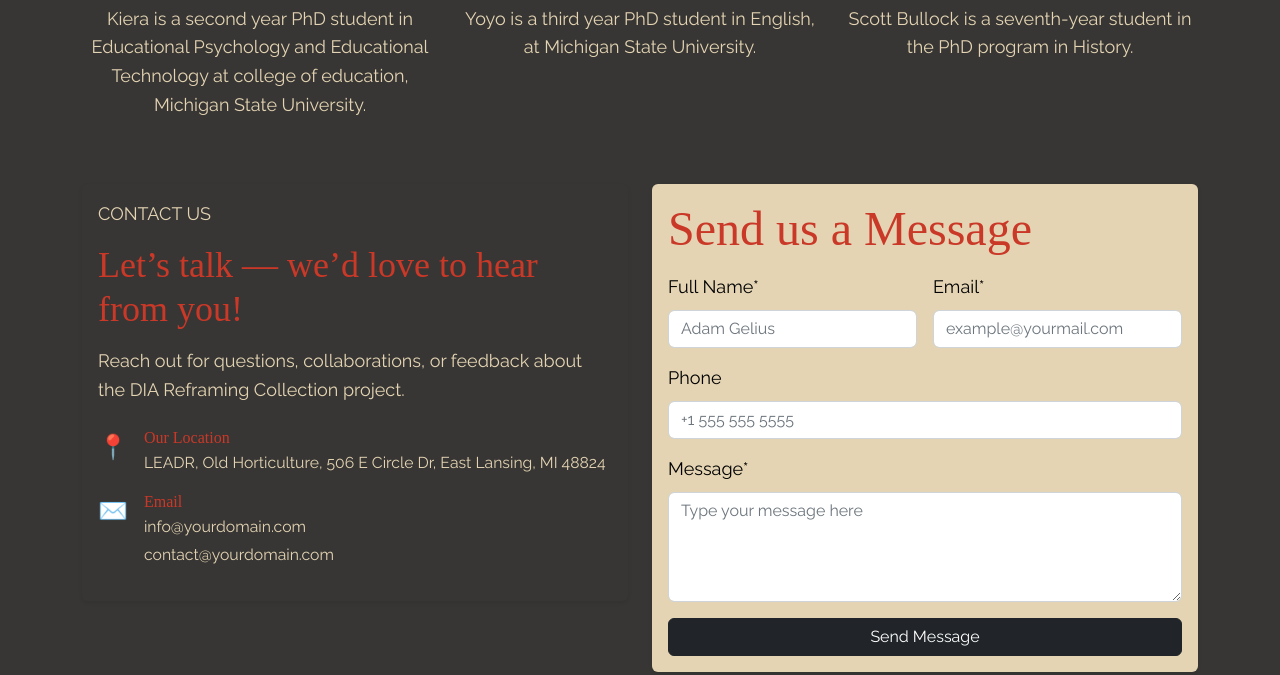
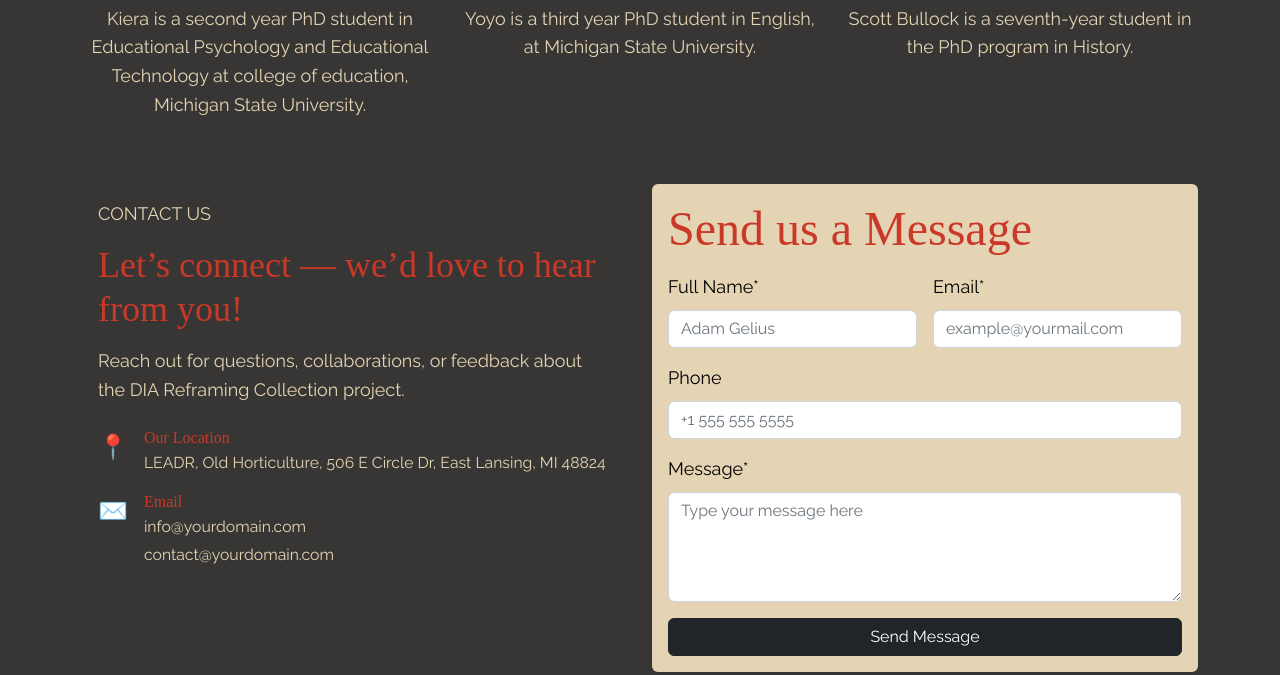
Before and after one commit to kierazhou/DIA-reframing-collection, a plain HTML site: page pages/team.html in a window 1280 px wide. Shown: the part 334-1009 px from the top of the page. Drawn offline with nearby package versions, Linux system fonts and the light colour scheme; a web font is replaced by a local one.

Commit message:
Update team

```diff
--- a/pages/team.html
+++ b/pages/team.html
@@ -108,7 +108,7 @@
           <div class="card border-0 shadow-sm h-100 bg-transparent">
             <div class="card-body">
               <p class="text-uppercase">Contact Us</p>
-              <h4 class="card-title mb-3">Let’s talk — we’d love to hear from you!</h4>
+              <h4 class="card-title mb-3">Let’s connect — we’d love to hear from you!</h4>
               <p>Reach out for questions, collaborations, or feedback about the DIA Reframing Collection project.</p>
               <ul class="list-unstyled mt-4">
                 <li class="mb-3 d-flex">
```
